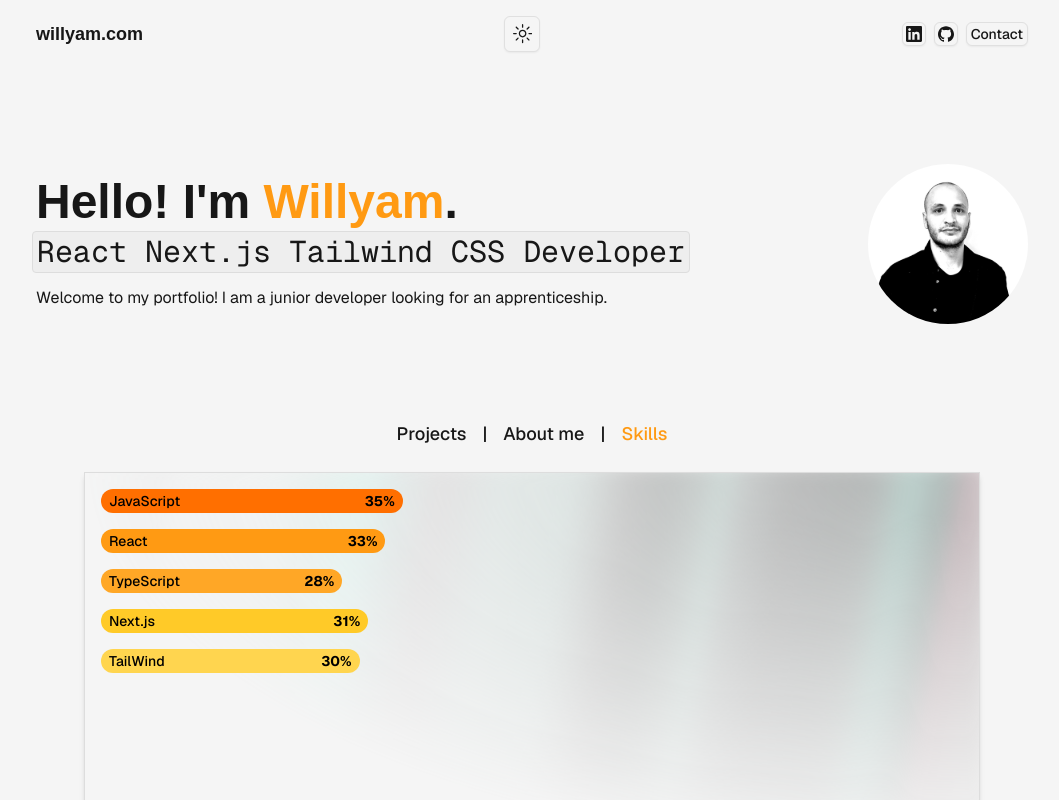
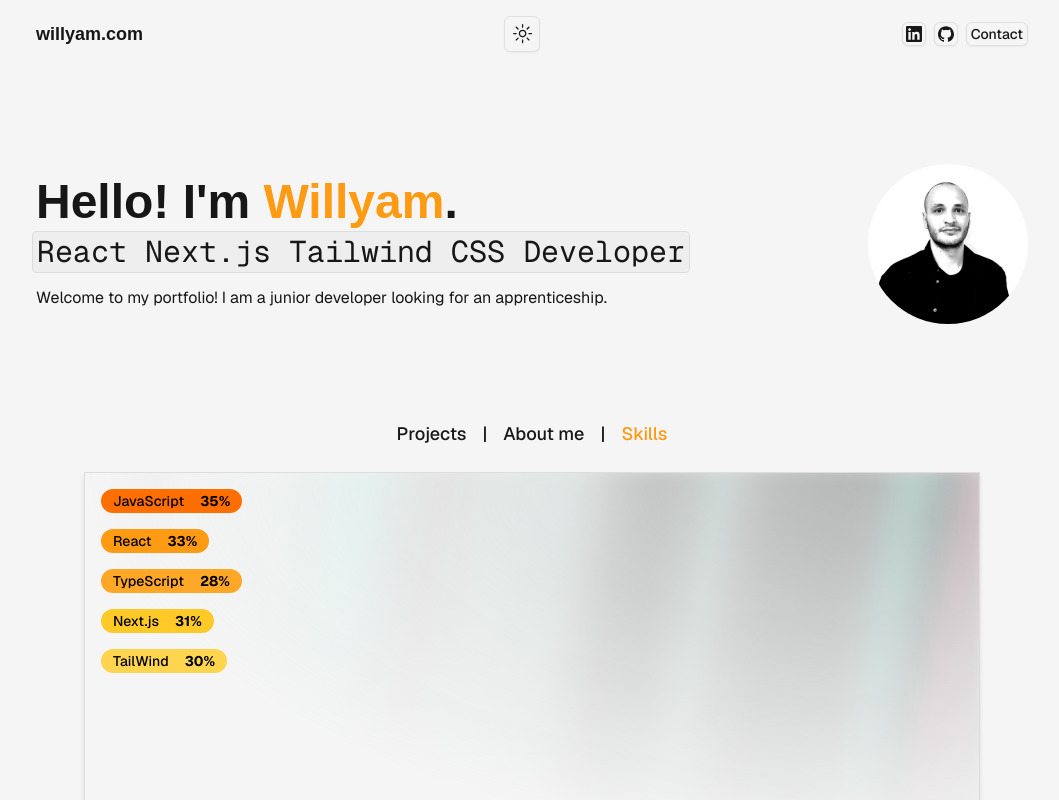
Before and after one commit to Willzebud/Portfolio, a Next.js app: page / in a window 1280 px wide. Both pictures are taken after a click on the button "Skills". Shown: the top 800 px of the page, without its empty margins (108-1167 px from the left). Built offline with nearby package versions, Linux system fonts and the light colour scheme; a web font is replaced by a local one.

Commit message:
Version 3.2

```diff
--- a/app/_components/AboutMeContent.tsx
+++ b/app/_components/AboutMeContent.tsx
@@ -1,7 +1,7 @@
-import content from "@/app/_data/content.json"; // Importez le contenu JSON
+import content from "@/app/_data/content.json";
 
 const AboutMeContent = () => {
-  const { text } = content.aboutMe; // Extraire le contenu depuis JSON
+  const { text } = content.aboutMe;
 
   return (
     <div className="font-mono text-foreground">
--- a/app/_components/Header.tsx
+++ b/app/_components/Header.tsx
@@ -12,17 +12,14 @@ export const Header = () => {
   return (
     <header className="sticky top-0 py-4 bg-background">
       <Section className="flex items-center justify-between">
-        {/* Logo ou titre du site */}
         <h1 className="text-lg font-bold card-foreground font-caption">
           willyam.com
         </h1>
 
-        {/* Icône de basculement de thème centré */}
         <div className="flex-1 flex justify-center">
           <ModeToggle />
         </div>
 
-        {/* Liens sociaux et autres éléments alignés à droite */}
         <ul className="flex items-center gap-2">
           <Link
             href="https://www.linkedin.com/in/willyamribiere/"
--- a/app/_components/Hero.tsx
+++ b/app/_components/Hero.tsx
@@ -1,8 +1,7 @@
-/* eslint-disable @next/next/no-img-element */
 import { ComponentPropsWithoutRef } from "react";
 import { Section } from "./Section";
 import { cn } from "@/lib/utils";
-import content from "@/app/_data/content.json"; // Importez le contenu JSON
+import content from "@/app/_data/content.json";
 
 const Code = ({ className, ...props }: ComponentPropsWithoutRef<"span">) => {
   return (
@@ -17,7 +16,7 @@ const Code = ({ className, ...props }: ComponentPropsWithoutRef<"span">) => {
 };
 
 export const Hero = () => {
-  const { greeting, name, title, introduction } = content.hero; // Extraire le contenu depuis JSON
+  const { greeting, name, title, introduction } = content.hero;
 
   return (
     <Section className="flex max-lg:flex-col items-center justify-between gap-6">
--- a/app/_components/ModeToggle.tsx
+++ b/app/_components/ModeToggle.tsx
@@ -1,4 +1,3 @@
-// app/_components/ModeToggle.tsx
 "use client";
 
 import * as React from "react";
--- a/app/_components/ProjectsContent.tsx
+++ b/app/_components/ProjectsContent.tsx
@@ -6,10 +6,10 @@ import {
   DialogTitle,
   DialogTrigger,
 } from "@/components/ui/dialog";
-import content from "@/app/_data/content.json"; // Importez le contenu JSON
+import content from "@/app/_data/content.json";
 
 const ProjectsContent = () => {
-  const { project1 } = content.projects; // Extraire le contenu depuis JSON
+  const { project1 } = content.projects;
 
   return (
     <div className="font-mono">
--- a/app/_components/SkillsContent.tsx
+++ b/app/_components/SkillsContent.tsx
@@ -17,11 +17,11 @@ const SkillsContent = () => {
           className="relative w-full h-6 rounded-full bg-transparent"
         >
           <div
-            className={`absolute left-0 top-0 h-full rounded-full ${skill.color} text-black font-bold text-sm flex items-center justify-between px-2`}
-            style={{ width: skill.level }}
+            className={`absolute left-0 top-0 h-full rounded-full ${skill.color} text-black font-bold text-sm flex items-center justify-between px-3`}
+            style={{ width: "auto" }}
           >
             <span className="text-black font-medium">{skill.name}</span>
-            <span>{skill.level}</span>
+            <span className="ml-4">{skill.level}</span>
           </div>
         </div>
       ))}
--- a/components/ui/aurora-background.tsx
+++ b/components/ui/aurora-background.tsx
@@ -24,7 +24,6 @@ export const AuroraBackground = ({
       >
         <div className="absolute inset-0 overflow-hidden">
           <div
-            //   I'm sorry but this is what peak developer performance looks like // trigger warning
             className={cn(
               `
             [--white-gradient:repeating-linear-gradient(100deg,rgba(255,255,255,0.5)_0%,rgba(255,255,255,0.5)_7%,var(--transparent)_10%,var(--transparent)_12%,rgba(255,255,255,0.5)_16%)]
@@ -47,7 +46,6 @@ export const AuroraBackground = ({
             )}
           ></div>
         </div>
-        {/* Assure-toi que le texte a une couleur blanche */}
         <div className="relative z-10 text-white p-4">{children}</div>
       </div>
     </main>
```
